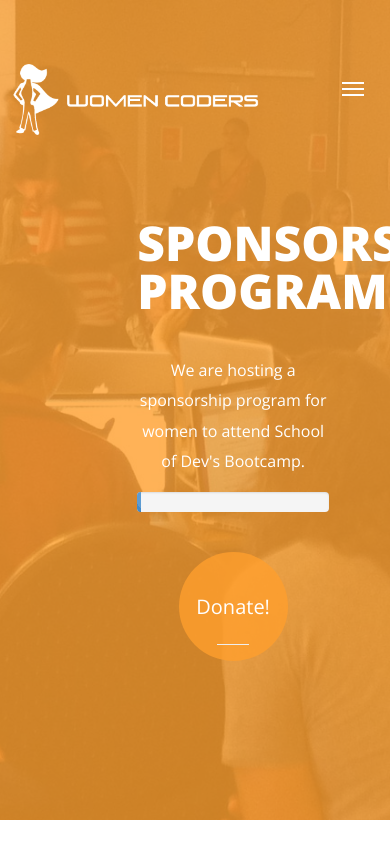
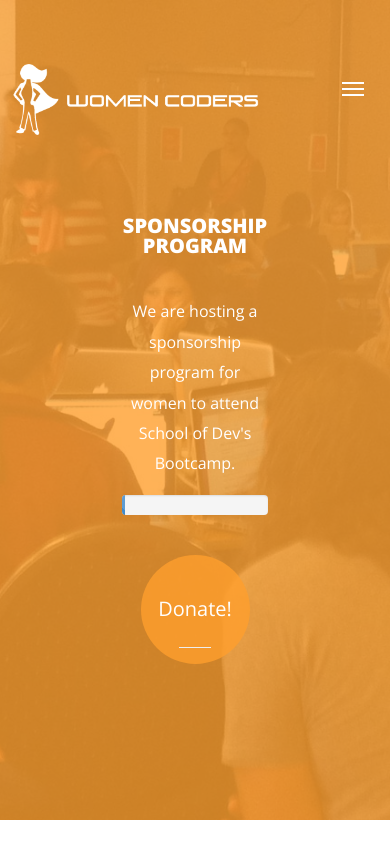
Before and after one commit to mjkobaya/Women-Coders, a PHP site: page / in a window 390 px wide. Run offline with PHP 8.4, Linux system fonts and the light colour scheme; some libraries are stand-ins or nearby versions.

Commit message:
added in responsive css files

```diff
--- a/WOMENCODER-copy/css/responsive.css
+++ b/WOMENCODER-copy/css/responsive.css
@@ -6,7 +6,7 @@
 .mail-message [contenteditable="true"]{margin-bottom: 25px;}
 .navbar-nav > li {padding-left: 50px;}
 .item-container h4 {
-       font-size: 5.5em;
+       font-size: 40px;
     line-height: 1em;
     margin-bottom: 40px;
     margin-top: 40px;
@@ -19,7 +19,7 @@
 	.navbar-collapse {width: 100%;}
 	.navbar-collapse li{display:table;padding:0;margin:0 auto;}
 	.item-container h4 {
-       font-size: 4em;
+       font-size: 30px;
     line-height: 1em;
     margin-bottom: 40px;
     margin-top: 40px;
@@ -80,7 +80,7 @@
 @media (max-width: 480px){
 	body {font-size: 16px;}
 	.item-container h4 {
-       font-size: 3em;
+       font-size: 20px;
     line-height: 1em;
     margin-bottom: 40px;
     margin-top: 40px;
--- a/WOMENCODER-copy/css/style.css
+++ b/WOMENCODER-copy/css/style.css
@@ -481,7 +481,7 @@ color:#333 !important;
  }
 .item-container h4{
 	color: #FFFFFF;
-    font-size: 5em;
+    font-size: 40px;
     font-weight: 800;
     letter-spacing: 0;
     margin-bottom: 40px;
```
